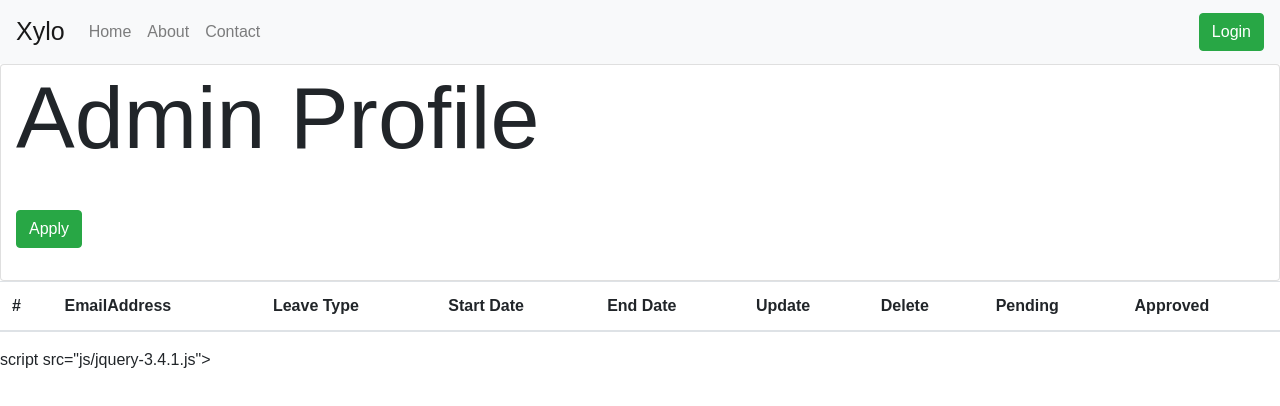
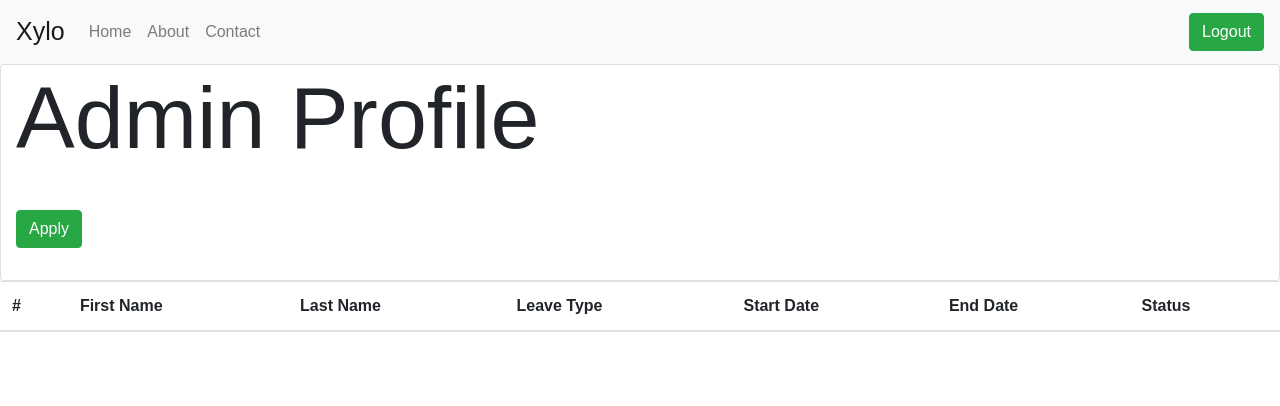
Before and after one commit to akinadeniyi/xylo, a website: page adminprofile.html in a window 1280 px wide. Drawn offline with Linux system fonts and the light colour scheme.

Commit message:
developing

```diff
--- a/adminprofile.html
+++ b/adminprofile.html
@@ -31,7 +31,7 @@
                   </li>
                   </ul>
 
-                  <button type="button" class="btn btn-success"><a href="login.html">Login</a></button>
+                  <button type="button" class="btn btn-success"><a href="index.html">Logout</a></button>
                 </div>
               </nav>
 
@@ -70,14 +70,12 @@
                             <thead>
                               <tr>
                                   <th scope="col">#</th>
-                                <th scope="col">EmailAddress</th>
+                                <th scope="col">First Name</th>
+                                <th scope="col">Last Name</th>
                                 <th scope="col">Leave Type</th>
                                 <th scope="col">Start Date</th>
                                 <th scope="col">End Date</th>
-                                <th scope="col">Update</th>
-                                <th scope="col">Delete</th>
-                                <th scope="col">Pending</th>
-                                <th scope="col">Approved</th>
+                                <th scope="col">Status</th>
                               </tr>
                             </thead>
                             <tbody>
@@ -85,8 +83,8 @@
                           </table>
                         </div>
 
-script src="js/jquery-3.4.1.js"></script>
-<script src="js/main.js"></script>
+<script src="js/jquery-3.4.1.js"></script>
+<script src="js/adminprofile.js"></script>
 <script src="js/popper.min.js"></script>
 <script src="js/bootstrap.min.js"></script>
 </body>
```
